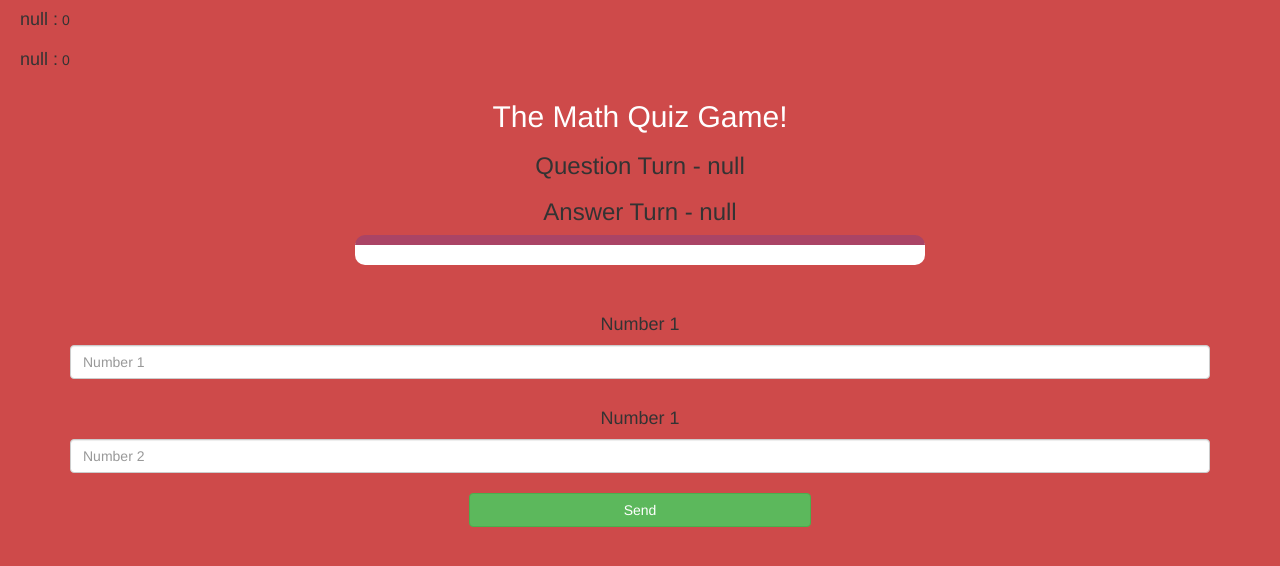
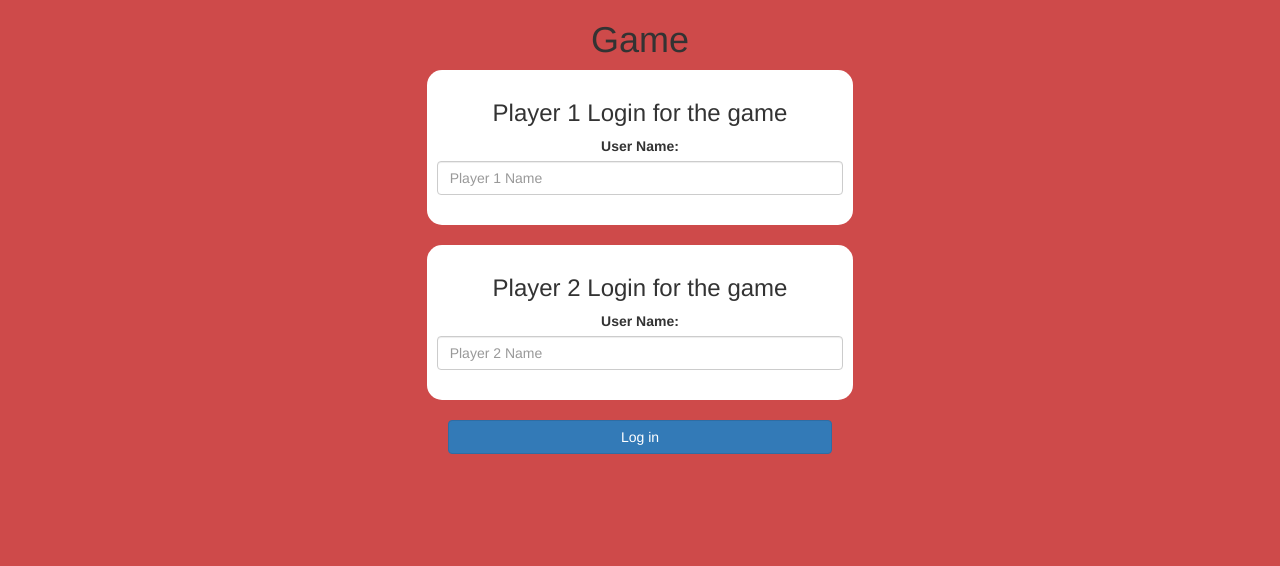
Before and after one commit to bia-brandao/project-096, a plain HTML site: page index.html in a window 1280 px wide. Drawn offline with nearby package versions, Linux system fonts and the light colour scheme.

Commit message:
Add files via upload

```diff
--- a/index.html
+++ b/index.html
@@ -1,38 +1,38 @@
 <!DOCTYPE html>
 <html>
 <head>
-	<title>Guess The Word</title>
+	<title>The Math Quiz Game!</title>
 
 <meta name="viewport" content="width=device-width, initial-scale=1">
 <link rel="stylesheet" href="https://maxcdn.bootstrapcdn.com/bootstrap/3.4.0/css/bootstrap.min.css">
 <script src="https://ajax.googleapis.com/ajax/libs/jquery/3.4.1/jquery.min.js"></script>
 <script src="https://maxcdn.bootstrapcdn.com/bootstrap/3.4.0/js/bootstrap.min.js"></script>
+
 <link rel="stylesheet" type="text/css" href="game.css">
+
+<script src="game_login.js"></script>
 </head>
 <body>
 
-<h4 id="player1_name"></h4> <span id="player1_score"></span>
+<center>
+	<h1>Game</h1>
+
+	<div class="col-lg-4 col-sm-8 col-xs-11 login_div1">
+		<h3 >Player 1 Login for the game</h3>
+		<label >User Name:</label>
+		 <input type="text" id="player1_name_input" class="form-control" placeholder="Player 1 Name">
+		 <br>
+	</div>
 <br>
-<h4 id="player2_name"></h4> <span id="player2_score"></span>
+	<div class="col-lg-4 col-sm-8 col-xs-11 login_div2">
+		<h3 >Player 2 Login for the game</h3>
+		  <label >User Name:</label>
+		 <input type="text" id="player2_name_input" class="form-control" placeholder="Player 2 Name">
+		<br>
+	</div>
+	<br>
+		<button style="width:30%" class="btn btn-primary" onclick="addUser()">Log in</button>
+</center>
 
-<div class="container">
-	<center>
-		<h2 style="color: white;">The Math Quiz Game!</h2>
-		<h3 id="player_question"></h3>
-		<h3 id="player_answer"></h3>
-		<div id="output" class="col-lg-6"> </div>
-		<br>
-		<br>
-		<h4>Number 1</h4>
-		<input type="text" id="number1" class="form-control" placeholder="Number 1">
-		<br>
-		<h4>Number 1</h4>
-		<input type="text" id="number2" class="form-control" placeholder="Number 2">
-		<br>
-		<button onclick="send()" class="btn btn-success" style="width: 30%;">Send</button>
-	</center>
-</div>
-
-<script src="game_page.js"></script>
 </body>
 </html>
```
Also changed, not shown: game_page.html (added, +38 -0 lines).
